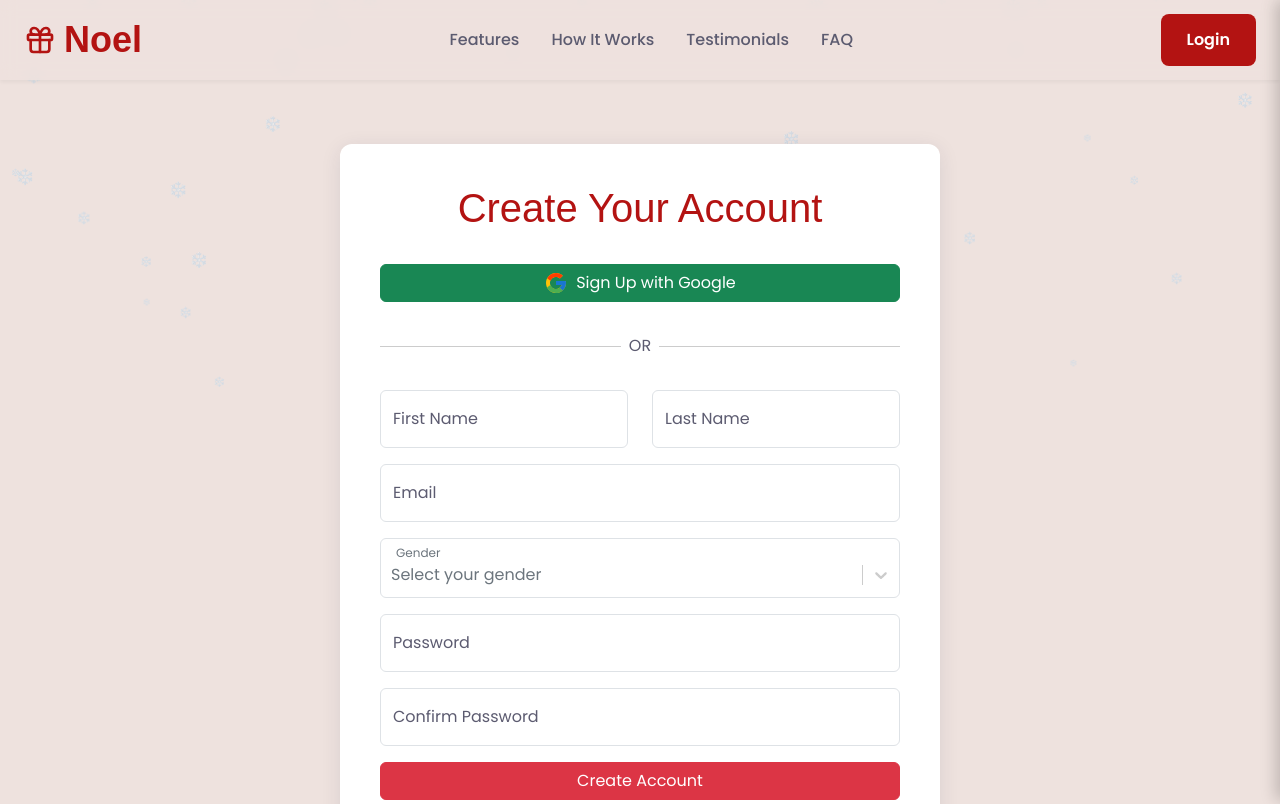
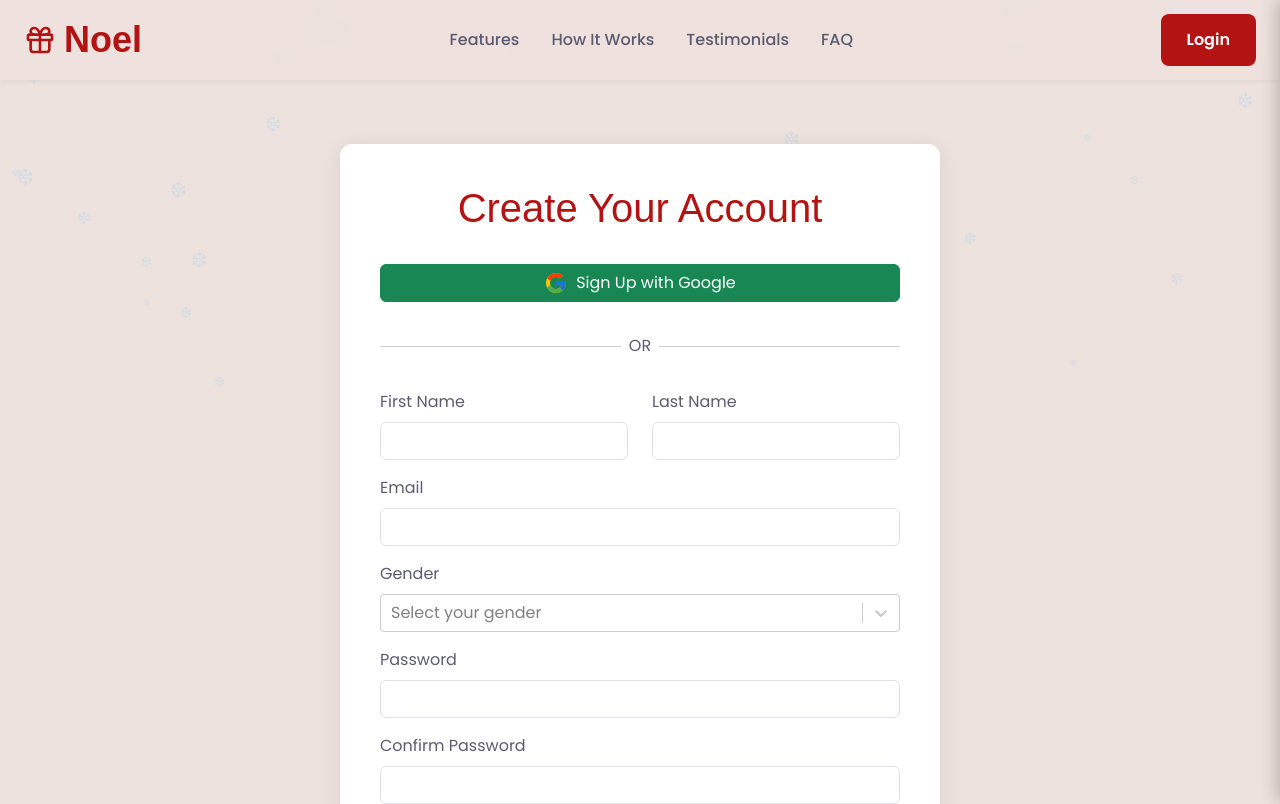
Before and after one commit to dhee-tree/noel-frontend, a Next.js app: page /register in a window 1280 px wide. Shown: the top 804 px of the page. Built offline with nearby package versions, Linux system fonts and the light colour scheme; no server answers; a web font is replaced by a local one.

Commit message:
tidy form components

```diff
--- a/src/components/forms/InputField.tsx
+++ b/src/components/forms/InputField.tsx
@@ -1,16 +1,26 @@
 "use client";
 import React from "react";
-import { Form, FloatingLabel } from "react-bootstrap";
+import { Form } from "react-bootstrap";
 import { UseFormRegister, FieldError } from "react-hook-form";
 
 type InputFieldProps = {
   name: string;
   label: string;
-  type?: "text" | "email" | "password" | "number" | "date" | "datetime-local" | "time" | "tel" | "url";
+  type?:
+    | "text"
+    | "email"
+    | "password"
+    | "number"
+    | "date"
+    | "datetime-local"
+    | "time"
+    | "tel"
+    | "url";
   // eslint-disable-next-line @typescript-eslint/no-explicit-any
   register: UseFormRegister<any>;
   error?: FieldError;
   placeholder?: string;
+  isRequired?: boolean;
 } & React.InputHTMLAttributes<HTMLInputElement>;
 
 export const InputField = ({
@@ -19,13 +29,17 @@ export const InputField = ({
   type = "text",
   register,
   error,
-  placeholder = " ",
+  placeholder,
+  isRequired = false,
   className,
   ...props
 }: InputFieldProps) => {
   return (
     <Form.Group controlId={name} className={className}>
-      <FloatingLabel label={label}>
+      <Form.Label>
+        {label}
+        {isRequired && <span className="text-danger"> *</span>}
+      </Form.Label>
       <Form.Control
         type={type}
         placeholder={placeholder}
@@ -38,7 +52,6 @@ export const InputField = ({
       <Form.Control.Feedback type="invalid">
         {error?.message}
       </Form.Control.Feedback>
-      </FloatingLabel>
     </Form.Group>
   );
 };
--- a/src/components/forms/SelectField.tsx
+++ b/src/components/forms/SelectField.tsx
@@ -1,7 +1,7 @@
 "use client";
 import React from "react";
 import { Form } from "react-bootstrap";
-import Select, { StylesConfig, SingleValue } from "react-select";
+import Select, { SingleValue } from "react-select";
 import { Controller, Control, FieldError } from "react-hook-form";
 
 export type SelectOption = {
@@ -33,56 +33,9 @@ export const SelectField = ({
   isClearable = false,
   className = "",
 }: SelectFieldProps) => {
-  const customStyles: StylesConfig<SelectOption, false> = {
-    control: (base, state) => ({
-      ...base,
-      minHeight: "58px",
-      borderColor: error ? "#dc3545" : state.isFocused ? "#86b7fe" : "#dee2e6",
-      borderRadius: "0.375rem",
-      boxShadow: state.isFocused
-        ? error
-          ? "0 0 0 0.25rem rgba(220, 53, 69, 0.25)"
-          : "0 0 0 0.25rem rgba(13, 110, 253, 0.25)"
-        : "none",
-      "&:hover": {
-        borderColor: error ? "#dc3545" : "#86b7fe",
-      },
-      backgroundColor: "#fff",
-      paddingTop: "1.125rem",
-      paddingBottom: "0.25rem",
-    }),
-    placeholder: (base) => ({
-      ...base,
-      color: "#6c757d",
-      fontSize: "1rem",
-    }),
-    singleValue: (base) => ({
-      ...base,
-      color: "#212529",
-      fontSize: "1rem",
-    }),
-    menu: (base) => ({
-      ...base,
-      zIndex: 9999,
-      borderRadius: "0.375rem",
-      boxShadow: "0 0.5rem 1rem rgba(0, 0, 0, 0.175)",
-    }),
-    option: (base, state) => ({
-      ...base,
-      backgroundColor: state.isSelected
-        ? "#0d6efd"
-        : state.isFocused
-        ? "#e7f1ff"
-        : "#fff",
-      color: state.isSelected ? "#fff" : "#212529",
-      "&:active": {
-        backgroundColor: "#ffe9e9ff",
-      },
-    }),
-  };
-
   return (
     <Form.Group controlId={name} className={`position-relative ${className}`}>
+      <Form.Label>{label}</Form.Label>
       <Controller
         name={name}
         control={control}
@@ -95,27 +48,11 @@ export const SelectField = ({
               onChange={(selectedOption: SingleValue<SelectOption>) => {
                 field.onChange(selectedOption ? selectedOption.value : "");
               }}
-              styles={customStyles}
               placeholder={placeholder}
               isSearchable={isSearchable}
               isClearable={isClearable}
               className={error ? "is-invalid" : ""}
             />
-            <Form.Label
-              className="position-absolute"
-              style={{
-                top: "0.375rem",
-                left: "0.75rem",
-                fontSize: "0.75rem",
-                color: error ? "#dc3545" : "#6c757d",
-                pointerEvents: "none",
-                transition: "all 0.1s ease-in-out",
-                backgroundColor: "#fff",
-                padding: "0 0.25rem",
-              }}
-            >
-              {label}
-            </Form.Label>
             {error && (
               <div className="invalid-feedback d-block">{error.message}</div>
             )}
```
Lines whose indentation alone changed are shown as unchanged.
